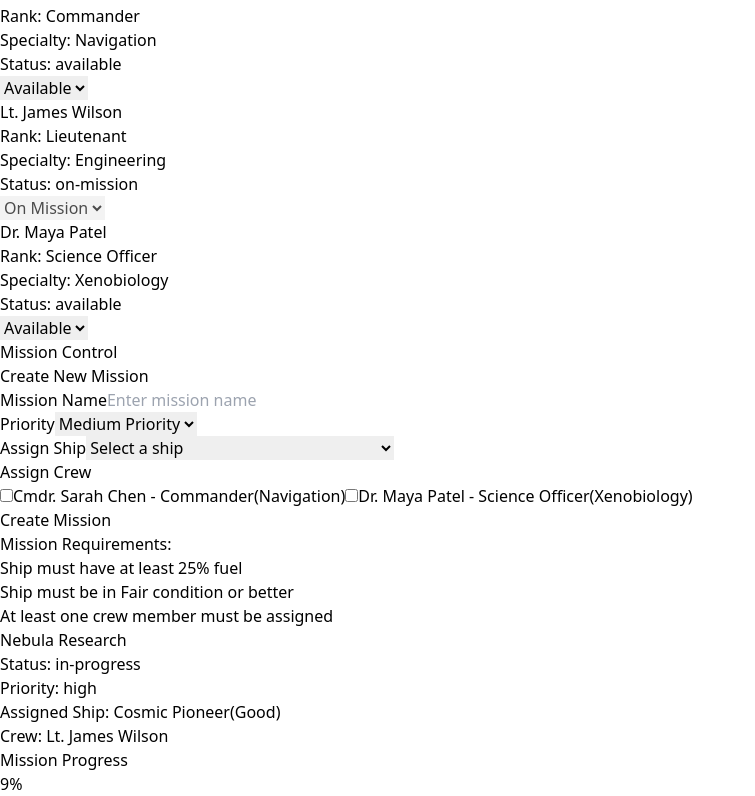
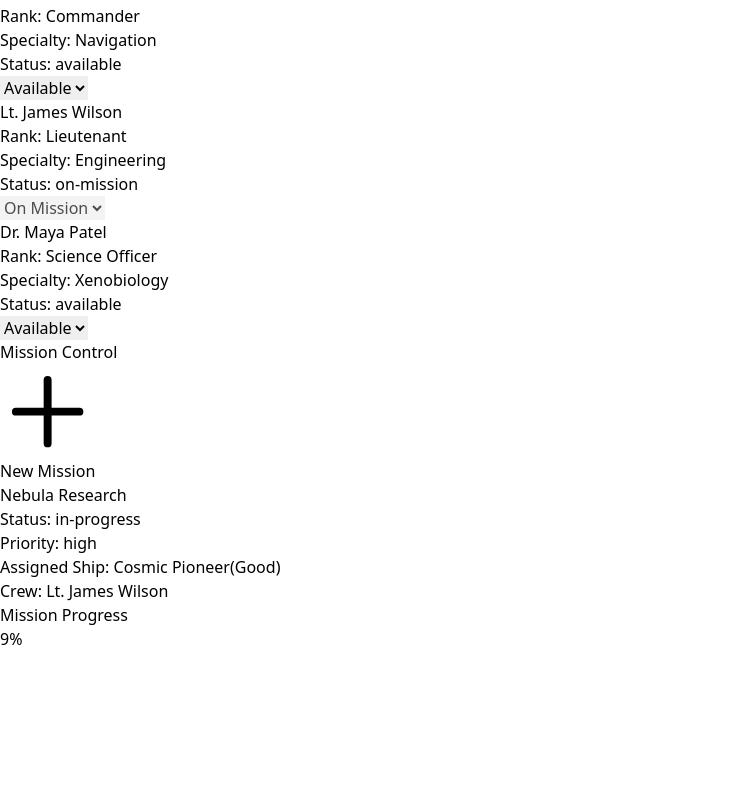
Before and after one commit to codevergehq/code-along-space-fleet-commander, a React (Vite) app: page / in a window 1280 px wide. Shown: the part 500-1296 px from the top of the page, without its empty margins (0-755 px from the left). After the commit the page ends 1151 px from the top, so only its background shows below. Built offline with nearby package versions, Linux system fonts and the light colour scheme.

Commit message:
refactor mission creation to modal

```diff
--- a/src/components/MissionControl.jsx
+++ b/src/components/MissionControl.jsx
@@ -1,4 +1,6 @@
 import { useState, useEffect } from 'react'
+
+import Modal from '../ui/Modal'
 
 const getConditionText = (conditionPercent) => {
     if (conditionPercent >= 90) return { text: 'Excellent', color: 'text-green-400' }
@@ -8,7 +10,16 @@ const getConditionText = (conditionPercent) => {
     return { text: 'Critical', color: 'text-red-400' }
 }
 
-function NewMissionForm({ fleet, crew, missions, setMissions, setFleet, setCrew, addAlert }) {
+function NewMissionForm({
+    fleet,
+    setFleet,
+    crew,
+    setCrew,
+    missions,
+    setMissions,
+    addAlert,
+    onComplete
+  }) {
     const [missionData, setMissionData] = useState({
       name: '',
       priority: 'medium',
@@ -89,24 +100,17 @@ function NewMissionForm({ fleet, crew, missions, setMissions, setFleet, setCrew,
       ))
 
       addAlert('New mission created successfully!', 'success')
-
-        // Reset form
-        setMissionData({
-            name: '',
-            priority: 'medium',
-            assignedShip: '',
-            assignedCrew: [],
-        })
+      onComplete() // Close the modal
     }
 
     return (
-        <form onSubmit={handleSubmit} className="bg-gray-700 p-4 rounded-md mb-4">
-            <h3 className="font-semibold mb-4">Create New Mission</h3>
-
-            <div className="space-y-4">
+      <div className="max-h-[80vh] overflow-y-auto">
+        <form onSubmit={handleSubmit} className="space-y-4">
           {/* Mission Name */}
           <div>
-                    <label className="block text-sm mb-1">Mission Name</label>
+            <label className="block text-sm font-medium text-gray-300 mb-1">
+              Mission Name
+            </label>
             <input
               type="text"
               value={missionData.name}
@@ -114,47 +118,51 @@ function NewMissionForm({ fleet, crew, missions, setMissions, setFleet, setCrew,
                 ...prev,
                 name: e.target.value
               }))}
-                        className="w-full bg-gray-600 rounded p-2 text-white"
+              className="w-full bg-gray-700 border border-gray-600 rounded-md px-3 py-2 text-white placeholder-gray-400 focus:outline-none focus:ring-2 focus:ring-blue-500"
               placeholder="Enter mission name"
             />
           </div>
 
           {/* Priority Selection */}
           <div>
-                    <label className="block text-sm mb-1">Priority</label>
+            <label className="block text-sm font-medium text-gray-300 mb-1">
+              Priority Level
+            </label>
             <select
               value={missionData.priority}
               onChange={(e) => setMissionData(prev => ({
                 ...prev,
                 priority: e.target.value
               }))}
-                        className="w-full bg-gray-600 rounded p-2"
+              className="w-full bg-gray-700 border border-gray-600 rounded-md px-3 py-2 text-white focus:outline-none focus:ring-2 focus:ring-blue-500"
             >
-                        <option value="low">Low Priority</option>
-                        <option value="medium">Medium Priority</option>
-                        <option value="high">High Priority</option>
+              <option value="low" className="bg-gray-700">Low Priority</option>
+              <option value="medium" className="bg-gray-700">Medium Priority</option>
+              <option value="high" className="bg-gray-700">High Priority</option>
             </select>
           </div>
 
           {/* Ship Selection */}
           <div>
-                    <label className="block text-sm mb-1">Assign Ship</label>
+            <label className="block text-sm font-medium text-gray-300 mb-1">
+              Assign Ship
+            </label>
             <select
               value={missionData.assignedShip}
               onChange={(e) => setMissionData(prev => ({
                 ...prev,
                 assignedShip: e.target.value
               }))}
-                        className="w-full bg-gray-600 rounded p-2"
+              className="w-full bg-gray-700 border border-gray-600 rounded-md px-3 py-2 text-white focus:outline-none focus:ring-2 focus:ring-blue-500"
             >
-                        <option value="">Select a ship</option>
+              <option value="" className="bg-gray-700">Select a ship</option>
               {availableShips.map(ship => {
                 const condition = getConditionText(ship.condition)
                 return (
                   <option
                     key={ship.id}
                     value={ship.id}
-                                    className={condition.color}
+                    className="bg-gray-700"
                   >
                     {ship.name} - Fuel: {ship.fuelLevel}% - {condition.text}
                   </option>
@@ -162,7 +170,7 @@ function NewMissionForm({ fleet, crew, missions, setMissions, setFleet, setCrew,
               })}
             </select>
             {availableShips.length === 0 && (
-                        <p className="text-yellow-400 text-sm mt-1">
+              <p className="mt-1 text-sm text-yellow-500">
                 No ships currently available for mission
               </p>
             )}
@@ -170,11 +178,16 @@ function NewMissionForm({ fleet, crew, missions, setMissions, setFleet, setCrew,
 
           {/* Crew Selection */}
           <div>
-                    <label className="block text-sm mb-1">Assign Crew</label>
+            <label className="block text-sm font-medium text-gray-300 mb-1">
+              Assign Crew Members
+            </label>
             {availableCrew.length > 0 ? (
-                        <div className="space-y-2 max-h-48 overflow-y-auto bg-gray-600 rounded p-2">
+              <div className="space-y-2 max-h-48 overflow-y-auto bg-gray-700 border border-gray-600 rounded-md p-2">
                 {availableCrew.map(member => (
-                                <label key={member.id} className="flex items-center space-x-2 hover:bg-gray-500 p-1 rounded">
+                  <label
+                    key={member.id}
+                    className="flex items-center space-x-2 p-2 hover:bg-gray-600 rounded-md cursor-pointer"
+                  >
                     <input
                       type="checkbox"
                       checked={missionData.assignedCrew.includes(member.id)}
@@ -186,28 +199,51 @@ function NewMissionForm({ fleet, crew, missions, setMissions, setFleet, setCrew,
                             : prev.assignedCrew.filter(id => id !== member.id)
                         }))
                       }}
-                                        className="form-checkbox bg-gray-600 rounded"
+                      className="form-checkbox h-4 w-4 text-blue-500 bg-gray-600 border-gray-500 rounded"
                     />
-                                    <span>
-                                        {member.name} - {member.rank}
-                                        <span className="text-gray-300 text-sm ml-2">
+                    <div>
+                      <span className="text-white">{member.name}</span>
+                      <span className="text-gray-400 text-sm ml-2">
+                        {member.rank}
+                      </span>
+                      <span className="text-gray-400 text-sm ml-2">
                         ({member.specialty})
                       </span>
-                                    </span>
+                    </div>
                   </label>
                 ))}
               </div>
             ) : (
-                        <p className="text-yellow-400 text-sm">
+              <p className="text-sm text-yellow-500">
                 No crew members currently available for mission
               </p>
             )}
           </div>
 
-                {/* Submit Button */}
+          {/* Mission Requirements Notice */}
+          <div className="bg-gray-700 border border-gray-600 rounded-md p-3">
+            <h4 className="text-sm font-medium text-gray-300 mb-2">
+              Mission Requirements:
+            </h4>
+            <ul className="text-sm text-gray-400 space-y-1 list-disc list-inside">
+              <li>Ship must have at least 25% fuel</li>
+              <li>Ship must be in Fair condition or better</li>
+              <li>At least one crew member must be assigned</li>
+            </ul>
+          </div>
+
+          {/* Action Buttons */}
+          <div className="flex space-x-3 pt-4">
+            <button
+              type="button"
+              onClick={onComplete}
+              className="flex-1 px-4 py-2 bg-gray-600 hover:bg-gray-700 text-white rounded-md font-medium transition-colors duration-150"
+            >
+              Cancel
+            </button>
             <button
               type="submit"
-                    className={`w-full py-2 px-4 rounded font-semibold transition-colors
+              className={`flex-1 px-4 py-2 rounded-md font-medium transition-colors duration-150
                 ${availableShips.length > 0 && availableCrew.length > 0
                   ? 'bg-blue-600 hover:bg-blue-700 text-white'
                   : 'bg-gray-500 cursor-not-allowed text-gray-300'}`}
@@ -215,20 +251,12 @@ function NewMissionForm({ fleet, crew, missions, setMissions, setFleet, setCrew,
             >
               Create Mission
             </button>
-
-                {/* Mission Requirements Notice */}
-                <div className="text-sm text-gray-400 mt-2">
-                    <p>Mission Requirements:</p>
-                    <ul className="list-disc list-inside">
-                        <li>Ship must have at least 25% fuel</li>
-                        <li>Ship must be in Fair condition or better</li>
-                        <li>At least one crew member must be assigned</li>
-                    </ul>
-                </div>
           </div>
         </form>
+      </div>
     )
   }
+
 
 function MissionCard({ mission, fleet, crew, onMissionComplete }) {
     const [progress, setProgress] = useState(mission.progress || 0)
@@ -323,6 +351,8 @@ function MissionCard({ mission, fleet, crew, onMissionComplete }) {
 
 // Update MissionControl.jsx
 function MissionControl({ missions, setMissions, fleet, setFleet, crew, setCrew, addAlert }) {
+    const [isNewMissionModalOpen, setIsNewMissionModalOpen] = useState(false)
+
     const handleMissionComplete = (missionId, success) => {
         // Update mission status
         setMissions(prev => prev.map(mission =>
@@ -382,17 +412,28 @@ function MissionControl({ missions, setMissions, fleet, setFleet, crew, setCrew,
 
     return (
         <div className="bg-gray-800 p-4 rounded-lg">
-            <h2 className="text-xl font-bold mb-4">Mission Control</h2>
-
-            <NewMissionForm
-                fleet={fleet}
-                setFleet={setFleet}
-                crew={crew}
-                setCrew={setCrew}
-                missions={missions}
-                setMissions={setMissions}
-                addAlert={addAlert}
+            <div className="flex justify-between items-center mb-4">
+                <h2 className="text-xl font-bold">Mission Control</h2>
+                <button
+                    onClick={() => setIsNewMissionModalOpen(true)}
+                    className="bg-blue-600 hover:bg-blue-700 text-white font-bold py-2 px-4 rounded flex items-center space-x-2"
+                >
+                    <svg
+                        className="w-4 h-4"
+                        fill="none"
+                        stroke="currentColor"
+                        viewBox="0 0 24 24"
+                    >
+                        <path
+                            strokeLinecap="round"
+                            strokeLinejoin="round"
+                            strokeWidth="2"
+                            d="M12 4v16m8-8H4"
                         />
+                    </svg>
+                    <span>New Mission</span>
+                </button>
+            </div>
 
             <div className="space-y-2">
                 {missions.map(mission => (
@@ -404,7 +445,31 @@ function MissionControl({ missions, setMissions, fleet, setFleet, crew, setCrew,
                         onMissionComplete={handleMissionComplete}
                     />
                 ))}
+                {missions.length === 0 && (
+                    <p className="text-gray-400 text-center py-4">
+                        No active missions. Create a new mission to get started.
+                    </p>
+                )}
             </div>
+
+            <Modal
+                isOpen={isNewMissionModalOpen}
+                onClose={() => setIsNewMissionModalOpen(false)}
+            >
+                <div className="p-6">
+                    <h3 className="text-xl font-bold mb-4">Create New Mission</h3>
+                    <NewMissionForm
+                        fleet={fleet}
+                        setFleet={setFleet}
+                        crew={crew}
+                        setCrew={setCrew}
+                        missions={missions}
+                        setMissions={setMissions}
+                        addAlert={addAlert}
+                        onComplete={() => setIsNewMissionModalOpen(false)}
+                    />
+                </div>
+            </Modal>
         </div>
     )
 }
--- /dev/null
+++ b/src/ui/Modal.jsx
@@ -0,0 +1,31 @@
+function Modal({ isOpen, onClose, children }) {
+    if (!isOpen) return null
+
+    return (
+        <div className="fixed inset-0 z-50 overflow-y-auto">
+            <div className="flex items-center justify-center min-h-screen pt-4 px-4 pb-20 text-center">
+                <div
+                    className="fixed inset-0 bg-gray-900 bg-opacity-75 transition-opacity"
+                    onClick={onClose}
+                />
+
+                <div className="relative inline-block bg-gray-800 rounded-lg text-left overflow-hidden shadow-xl transform transition-all sm:my-8 sm:max-w-lg sm:w-full">
+                    <div className="absolute top-0 right-0 pt-4 pr-4">
+                        <button
+                            onClick={onClose}
+                            className="text-gray-400 hover:text-gray-200 focus:outline-none"
+                        >
+                            <span className="sr-only">Close</span>
+                            <svg className="h-6 w-6" fill="none" viewBox="0 0 24 24" stroke="currentColor">
+                                <path strokeLinecap="round" strokeLinejoin="round" strokeWidth="2" d="M6 18L18 6M6 6l12 12" />
+                            </svg>
+                        </button>
+                    </div>
+                    {children}
+                </div>
+            </div>
+        </div>
+    )
+}
+
+export default Modal
```
Lines whose indentation alone changed are shown as unchanged.
